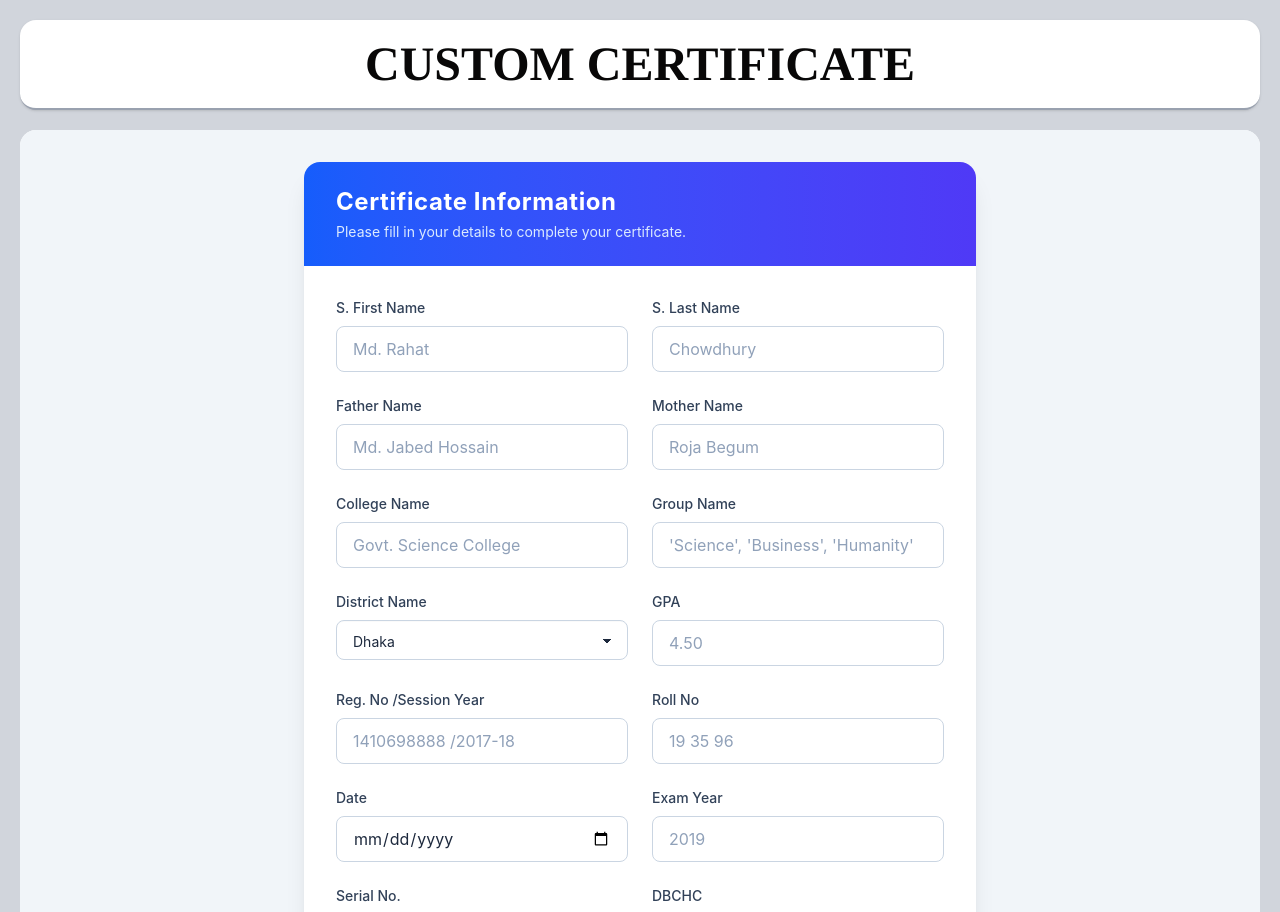
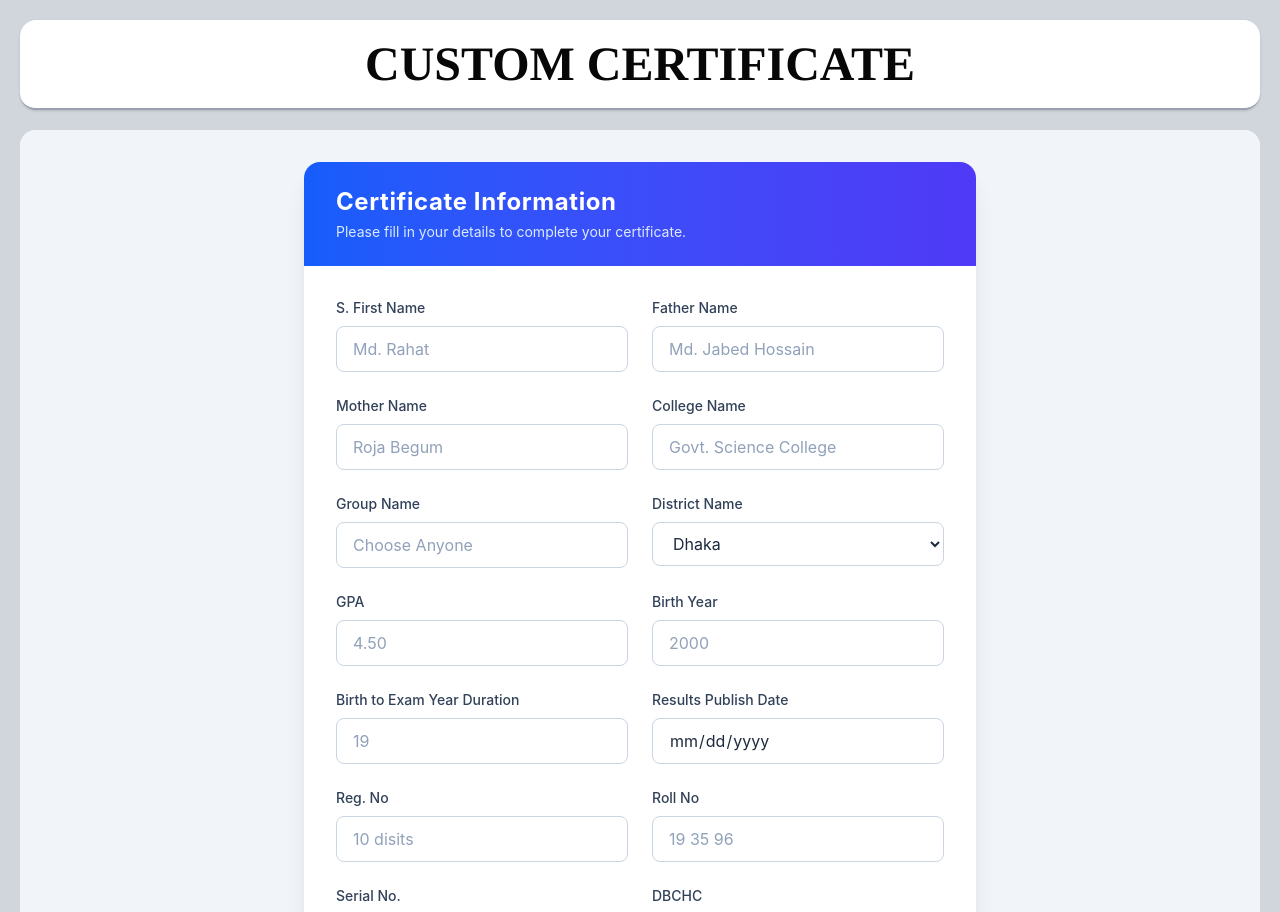
Before and after one commit to Github3121/Custom-Certificate, a React (Vite) app: page / in a window 1280 px wide. Shown: the top 912 px of the page. Built offline with nearby package versions, Linux system fonts and the light colour scheme.

Commit message:
some replace

```diff
--- a/src/App.jsx
+++ b/src/App.jsx
@@ -5,7 +5,6 @@ import PersonalInfoForm from './components/PersonalInformation';
 function App() {
 
   const [studentName, setStudentName] = useState('');
-  const [studentName2, setStudentName2] = useState('');
   const [fatherName, setFatherName] = useState('');
   const [motherName, setMotherName] = useState('');
   const [collegeName, setCollegeName] = useState('');
@@ -13,13 +12,49 @@ function App() {
   const [districtName, setDistrictName] = useState('');
   const [GPA, setGPA] = useState('');
   const [roll, setRoll] = useState('');
+  const [birthYear, setBirthYear] = useState('');
   const [reg, setReg] = useState('');
   const [year, setYear] = useState('');
   const [date, setDate] = useState('');
   const [serial, setSerial] = useState('');
   const [dbchc, setDBCHC] = useState('');
 
-  const dateFor = new Date(date);
+  const countHSC = Number(birthYear) + Number(year);
+  const registatin = countHSC - 2;
+  const nextYear = registatin + 1;
+
+  const finalresnear = `${registatin}-${nextYear.toString().slice(-2)}`;
+
+  const autoPickDate = {
+    2001: "2002-09-18",
+    2002: "2002-09-18",
+    2003: "2003-10-13",
+    2004: "2004-09-27",
+    2005: "2005-09-26",
+    2006: "2006-09-10",
+    2007: "2007-08-26",
+    2008: "2008-09-09",
+    2009: "2009-07-25",
+    2010: "2010-07-15",
+    2011: "2011-07-27",
+    2012: "2012-07-18",
+    2013: "2013-08-03",
+    2014: "2014-08-13",
+    2015: "2015-08-09",
+    2016: "2016-08-18",
+    2017: "2017-07-23",
+    2018: "2018-07-19",
+    2019: "2019-07-17",
+    2020: "2019-07-17",
+    2021: "2021-01-30",
+    2022: "2021-01-30",
+    2023: "2023-11-26",
+    2024: "2024-10-15",
+    2025: "2025-10-16",
+  };
+
+  const storyear = autoPickDate[countHSC];
+  const dateFor = new Date(storyear);
 
   const day = dateFor.getDate();
   const month = dateFor.toLocaleString("en-US", { month: "long" });
@@ -35,23 +70,23 @@ function App() {
         </div>
         <div className='w-full rounded-2xl bg-white pb-5'>
           <div>
-            <PersonalInfoForm studentName={studentName} setStudentName={setStudentName} studentName2={studentName2} setStudentName2={setStudentName2} fatherName={fatherName} setFatherName={setFatherName} motherName={motherName} setMotherName={setMotherName} collegeName={collegeName} setCollegeName={setCollegeName} groupName={groupName} setGroupName={setGroupName} districtName={districtName} setDistrictName={setDistrictName} GPA={GPA} setGPA={setGPA} roll={roll} setRoll={setRoll} reg={reg} setReg={setReg} year={year} setYear={setYear} date={date} setDate={setDate} serial={serial} setSerial={setSerial} dbchc={dbchc} setDBCHC={setDBCHC} />
+            <PersonalInfoForm studentName={studentName} setStudentName={setStudentName} birthYear={birthYear} setBirthYear={setBirthYear} fatherName={fatherName} setFatherName={setFatherName} motherName={motherName} setMotherName={setMotherName} collegeName={collegeName} setCollegeName={setCollegeName} groupName={groupName} setGroupName={setGroupName} districtName={districtName} setDistrictName={setDistrictName} GPA={GPA} setGPA={setGPA} roll={roll} setRoll={setRoll} reg={reg} setReg={setReg} year={year} setYear={setYear} date={date} storyear={storyear} setDate={setDate} serial={serial} setSerial={setSerial} dbchc={dbchc} setDBCHC={setDBCHC} />
           </div>
           <div className='overflow-x-scroll my-5'>
             <div id="certificate-print" className='relative bg-white shadow mx-auto flex justify-center items-center blurry-text h-210 w-297 bg-set'>
-              <p className='absolute tinos-bold-italic font-bold text-[24px] scale-y-[1.2] underline underline-offset-2 top-35.5 left-212 pl-1'>{reg.length === 0 ? '1411589565 /2014-16' : reg}</p>
+              <p className='absolute tinos-bold-italic font-bold text-[24px] scale-y-[1.2] underline underline-offset-2 top-35.5 left-212 pl-1'>{reg.length === 0 ? '1411589565 /2014-16' : `${reg} /${finalresnear}`}</p>
               <p className='absolute tinos-bold-italic font-bold text-[24px] scale-y-[1.2] top-34 left-75 pl-1 tracking-[0.5px] custom-shadow'>{serial.length === 0 ? '1245783' : serial}</p>
               <p className='absolute tinos-bold font-bold text-[20px] scale-y-[1] top-[183px] left-[267px] pl-1 tracking-[0.4px] custom-shadow'>{dbchc.length === 0 ? '11245869' : dbchc}</p>
-              <p className='absolute tinos-bold font-bold text-[24px] scale-y-[1.2] top-55 left-213 pl-1 tracking-[0.5px]'>{year.length === 0 ? '2015' : year}</p>
-              <p className='absolute tinos-bold-italic text-[25px] scale-y-[1.2] top-74 left-96.5 pl-2'>{studentName.length === 0 ? 'Md. Joyhanul Islam' : studentName} {studentName2}</p>
+              <p className='absolute tinos-bold font-bold text-[24px] scale-y-[1.2] top-55 left-213 pl-1 tracking-[0.5px]'>{countHSC.length === 0 ? '2015' : countHSC}</p>
+              <p className='absolute tinos-bold-italic text-[25px] scale-y-[1.2] top-74 left-96.5 pl-2'>{studentName.length === 0 ? 'Md. Joyhanul Islam' : studentName}</p>
               <p className='absolute tinos-bold-italic text-[25px] scale-y-[1.2] top-88.5 left-80 pl-2'>{fatherName.length === 0 ? 'Md. Jalal Uddin' : fatherName}</p>
               <p className='absolute tinos-bold-italic text-[25px] scale-y-[1.2] top-101 left-39.5 pl-2'>{motherName.length === 0 ? 'Mst. Rabeya Sultana' : motherName}</p>
               <p className='absolute tinos-bold-italic text-[25px] scale-y-[1.2] top-114 left-34.5 pl-2'>{collegeName.length === 0 ? 'Dhaka College' : collegeName}</p>
               <p className='absolute tinos-bold-italic text-[25px] scale-y-[1.2] top-129.5 left-32.5 w-153 pl-2 text-center'>{districtName.length === 0 ? 'Dhaka' : districtName}</p>
-              <p className='absolute tinos-bold-italic text-[25px] scale-y-[1.2] top-129 left-155 w-80 pl-2 text-center'>{roll.length === 0 ? '15 42 36' : roll}</p>
+              <p className='absolute tinos-bold-italic text-[25px] scale-y-[1.2] top-129 left-155 w-80 pl-2 text-center'>{roll.length === 0 ? '15 42 36' : roll.replace(/(.{2})/g, '$1 ').trim()}</p>
               <p className='absolute tinos-bold-italic text-[25px] scale-y-[1.1] top-143 left-145 w-93.5 pl-2 text-center'>{groupName.length === 0 ? 'Business Studies' : groupName}</p>
               <p className='absolute tinos-bold-italic text-[23px] scale-y-[1.1] top-157 left-42.5 w-18 pl-2 text-center'>{GPA.length === 0 ? '4.00' : GPA}</p>
-              <p className='absolute tinos-bold-italic text-[19px] top-187 left-88 pl-2 text-center font-bold'>{customFormat === 'NaN Invalid Date, NaN' ? '7 August, 2026' : customFormat }.</p>
+              <p className='absolute tinos-bold-italic text-[19px] top-187 left-88 pl-2 text-center font-bold'>{customFormat === 'NaN Invalid Date, NaN' ? '7 August, 2026' : customFormat}.</p>
             </div>
           </div>
           <div className="pt-4 flex justify-center items-center">
--- a/src/components/PersonalInformation.jsx
+++ b/src/components/PersonalInformation.jsx
@@ -1,4 +1,4 @@
-export default function PersonalInfoForm({ studentName, setStudentName, studentName2, setStudentName2, fatherName, setFatherName, motherName, setMotherName, collegeName, setCollegeName, groupName, setGroupName, districtName, setDistrictName, GPA, setGPA, roll, setRoll, reg, setReg, year, setYear, date, setDate, serial, setSerial, dbchc, setDBCHC }) {
+export default function PersonalInfoForm({ studentName, setStudentName, birthYear, setBirthYear, fatherName, setFatherName, motherName, setMotherName, collegeName, setCollegeName, groupName, setGroupName, districtName, setDistrictName, GPA, setGPA, roll, setRoll, reg, setReg, year, setYear, setDate, serial, setSerial, dbchc, setDBCHC, storyear }) {
 
     return (
         <div className="min-h-screen bg-slate-100 flex items-center justify-center p-4 sm:p-6 lg:p-8 rounded-2xl">
@@ -15,34 +15,37 @@ export default function PersonalInfoForm({ studentName, setStudentName, studentN
                             <input value={studentName} onChange={(e) => setStudentName(e.target.value)} type="text" placeholder="Md. Rahat" required className="w-full px-4 py-2.5 rounded-lg border border-slate-300 focus:ring-2 focus:ring-blue-500 focus:border-blue-500 outline-none transition text-slate-800 placeholder-slate-400" />
                         </div>
                         <div>
-                            <label className="block text-sm font-medium text-slate-700 mb-2">S. Last Name</label>
-                            <input value={studentName2} onChange={(e) => setStudentName2(e.target.value)} type="text" placeholder="Chowdhury" required className="w-full px-4 py-2.5 rounded-lg border border-slate-300 focus:ring-2 focus:ring-blue-500 focus:border-blue-500 outline-none transition text-slate-800 placeholder-slate-400" />
+                            <label className="block text-sm font-medium text-slate-700 mb-2">Father Name</label>
+                            <input value={fatherName} onChange={(e) => setFatherName(e.target.value)} type="text" placeholder="Md. Jabed Hossain" required className="w-full px-4 py-2.5 rounded-lg border border-slate-300 focus:ring-2 focus:ring-blue-500 focus:border-blue-500 outline-none transition text-slate-800 placeholder-slate-400" />
                         </div>
                     </div>
                     <div className="grid grid-cols-1 sm:grid-cols-2 gap-6">
                         <div>
-                            <label className="block text-sm font-medium text-slate-700 mb-2">Father Name</label>
-                            <input value={fatherName} onChange={(e) => setFatherName(e.target.value)} type="text" placeholder="Md. Jabed Hossain" required className="w-full px-4 py-2.5 rounded-lg border border-slate-300 focus:ring-2 focus:ring-blue-500 focus:border-blue-500 outline-none transition text-slate-800 placeholder-slate-400" />
+                            <label className="block text-sm font-medium text-slate-700 mb-2">Mother Name</label>
+                            <input value={motherName} onChange={(e) => setMotherName(e.target.value)} type="text" placeholder="Roja Begum" className="w-full px-4 py-2.5 rounded-lg border border-slate-300 focus:ring-2 focus:ring-blue-500 focus:border-blue-500 outline-none transition text-slate-800 placeholder-slate-400" />
                         </div>
                         <div>
-                            <label className="block text-sm font-medium text-slate-700 mb-2">Mother Name</label>
-                            <input value={motherName} onChange={(e) => setMotherName(e.target.value)} type="text" placeholder="Roja Begum" className="w-full px-4 py-2.5 rounded-lg border border-slate-300 focus:ring-2 focus:ring-blue-500 focus:border-blue-500 outline-none transition text-slate-800 placeholder-slate-400" />
+                            <label className="block text-sm font-medium text-slate-700 mb-2">College Name</label>
+                            <input value={collegeName} onChange={(e) => setCollegeName(e.target.value)} list="browsers" type="text" placeholder="Govt. Science College" required className="w-full px-4 py-2.5 rounded-lg border border-slate-300 focus:ring-2 focus:ring-blue-500 focus:border-blue-500 outline-none transition text-slate-800 placeholder-slate-400" />
+                            <datalist id="browsers">
+                                <option value="Dhaka State College"></option>
+                                <option value="Dhaka College"></option>
+                            </datalist>
                         </div>
                     </div>
                     <div className="grid grid-cols-1 sm:grid-cols-2 gap-6">
                         <div>
-                            <label className="block text-sm font-medium text-slate-700 mb-2">College Name</label>
-                            <input value={collegeName} onChange={(e) => setCollegeName(e.target.value)} type="text" placeholder="Govt. Science College" required className="w-full px-4 py-2.5 rounded-lg border border-slate-300 focus:ring-2 focus:ring-blue-500 focus:border-blue-500 outline-none transition text-slate-800 placeholder-slate-400" />
+                            <label className="block text-sm font-medium text-slate-700 mb-2">Group Name</label>
+                            <input value={groupName} onChange={(e) => setGroupName(e.target.value)} list="groups" type="text" placeholder="Choose Anyone" className="w-full px-4 py-2.5 rounded-lg border border-slate-300 focus:ring-2 focus:ring-blue-500 focus:border-blue-500 outline-none transition text-slate-800 placeholder-slate-400" />
+                            <datalist id="groups">
+                                <option value="Science"></option>
+                                <option value="Business Studies"></option>
+                                <option value="Arts"></option>
+                            </datalist>
                         </div>
                         <div>
-                            <label className="block text-sm font-medium text-slate-700 mb-2">Group Name</label>
-                            <input value={groupName} onChange={(e) => setGroupName(e.target.value)} type="text" placeholder="'Science', 'Business', 'Humanity'" className="w-full px-4 py-2.5 rounded-lg border border-slate-300 focus:ring-2 focus:ring-blue-500 focus:border-blue-500 outline-none transition text-slate-800 placeholder-slate-400" />
-                        </div>
-                    </div>
-                    <div className="grid grid-cols-1 sm:grid-cols-2 gap-6">
-                        <div>
                             <label className="block text-sm font-medium text-slate-700 mb-2">District Name</label>
-                            <select defaultValue={districtName} onChange={(e) => setDistrictName(e.target.value)} className="select w-full px-4 py-2.5 rounded-lg border border-slate-300 focus:ring-2 focus:ring-blue-500 focus:border-blue-500 outline-none transition text-slate-800">
+                            <select defaultValue={districtName} onChange={(e) => setDistrictName(e.target.value)} className="w-full px-4 py-2.5 rounded-lg border border-slate-300 focus:ring-2 focus:ring-blue-500 focus:border-blue-500 outline-none transition text-slate-800">
                                 <option disabled={true}>Pick a District</option>
                                 <option value="Dhaka">Dhaka</option>
                                 <option value="Faridpur">Faridpur</option>
@@ -59,15 +62,31 @@ export default function PersonalInfoForm({ studentName, setStudentName, studentN
                                 <option value="Tangail">Tangail</option>
                             </select>
                         </div>
+                    </div>
+                    <div className="grid grid-cols-1 sm:grid-cols-2 gap-6">
                         <div>
                             <label className="block text-sm font-medium text-slate-700 mb-2">GPA</label>
                             <input value={GPA} onChange={(e) => setGPA(e.target.value)} type="text" placeholder="4.50" className="w-full px-4 py-2.5 rounded-lg border border-slate-300 focus:ring-2 focus:ring-blue-500 focus:border-blue-500 outline-none transition text-slate-800 placeholder-slate-400" />
                         </div>
+                        <div>
+                            <label className="block text-sm font-medium text-slate-700 mb-2">Birth Year</label>
+                            <input value={birthYear} onChange={(e) => setBirthYear(e.target.value)} type="text" placeholder="2000" required className="w-full px-4 py-2.5 rounded-lg border border-slate-300 focus:ring-2 focus:ring-blue-500 focus:border-blue-500 outline-none transition text-slate-800 placeholder-slate-400" />
+                        </div>
                     </div>
                     <div className="grid grid-cols-1 sm:grid-cols-2 gap-6">
                         <div>
-                            <label className="block text-sm font-medium text-slate-700 mb-2">Reg. No /Session Year</label>
-                            <input value={reg} onChange={(e) => setReg(e.target.value)} type="text" placeholder="1410698888 /2017-18" required className="w-full px-4 py-2.5 rounded-lg border border-slate-300 focus:ring-2 focus:ring-blue-500 focus:border-blue-500 outline-none transition text-slate-800 placeholder-slate-400" />
+                            <label className="block text-sm font-medium text-slate-700 mb-2">Birth to Exam Year Duration</label>
+                            <input value={year} onChange={(e) => setYear(e.target.value)} type="number" placeholder="19" className="w-full px-4 py-2.5 rounded-lg border border-slate-300 focus:ring-2 focus:ring-blue-500 focus:border-blue-500 outline-none transition text-slate-800 placeholder-slate-400" />
+                        </div>
+                        <div>
+                            <label className="block text-sm font-medium text-slate-700 mb-2">Results Publish Date</label>
+                            <input value={storyear} onChange={(e) => setDate(e.target.value)} type="date" className="w-full px-4 py-2.5 rounded-lg border border-slate-300 focus:ring-2 focus:ring-blue-500 focus:border-blue-500 outline-none transition text-slate-800" disabled />
+                        </div>
+                    </div>
+                    <div className="grid grid-cols-1 sm:grid-cols-2 gap-6">
+                        <div>
+                            <label className="block text-sm font-medium text-slate-700 mb-2">Reg. No</label>
+                            <input value={reg} onChange={(e) => setReg(e.target.value)} type="text" placeholder="10 disits" required className="w-full px-4 py-2.5 rounded-lg border border-slate-300 focus:ring-2 focus:ring-blue-500 focus:border-blue-500 outline-none transition text-slate-800 placeholder-slate-400" />
                         </div>
                         <div>
                             <label className="block text-sm font-medium text-slate-700 mb-2">Roll No</label>
@@ -76,22 +95,12 @@ export default function PersonalInfoForm({ studentName, setStudentName, studentN
                     </div>
                     <div className="grid grid-cols-1 sm:grid-cols-2 gap-6">
                         <div>
-                            <label className="block text-sm font-medium text-slate-700 mb-2">Date</label>
-                            <input value={date} onChange={(e) => setDate(e.target.value)} type="date" className="w-full px-4 py-2.5 rounded-lg border border-slate-300 focus:ring-2 focus:ring-blue-500 focus:border-blue-500 outline-none transition text-slate-800" />
-                        </div>
-                        <div>
-                            <label className="block text-sm font-medium text-slate-700 mb-2">Exam Year</label>
-                            <input value={year} onChange={(e) => setYear(e.target.value)} type="text" placeholder="2019" className="w-full px-4 py-2.5 rounded-lg border border-slate-300 focus:ring-2 focus:ring-blue-500 focus:border-blue-500 outline-none transition text-slate-800 placeholder-slate-400" />
-                        </div>
-                    </div>
-                    <div className="grid grid-cols-1 sm:grid-cols-2 gap-6">
-                        <div>
                             <label className="block text-sm font-medium text-slate-700 mb-2">Serial No.</label>
-                            <input value={serial} onChange={(e) => setSerial(e.target.value)} type="text" placeholder="1526483" className="w-full px-4 py-2.5 rounded-lg border border-slate-300 focus:ring-2 focus:ring-blue-500 focus:border-blue-500 outline-none transition text-slate-800" />
+                            <input value={serial} onChange={(e) => setSerial(e.target.value)} type="text" placeholder="7 disits" className="w-full px-4 py-2.5 rounded-lg border border-slate-300 focus:ring-2 focus:ring-blue-500 focus:border-blue-500 outline-none transition text-slate-800" />
                         </div>
                         <div>
                             <label className="block text-sm font-medium text-slate-700 mb-2">DBCHC</label>
-                            <input value={dbchc} onChange={(e) => setDBCHC(e.target.value)} type="text" placeholder="25453678" className="w-full px-4 py-2.5 rounded-lg border border-slate-300 focus:ring-2 focus:ring-blue-500 focus:border-blue-500 outline-none transition text-slate-800 placeholder-slate-400" />
+                            <input value={dbchc} onChange={(e) => setDBCHC(e.target.value)} type="text" placeholder="8 disits" className="w-full px-4 py-2.5 rounded-lg border border-slate-300 focus:ring-2 focus:ring-blue-500 focus:border-blue-500 outline-none transition text-slate-800 placeholder-slate-400" />
                         </div>
                     </div>
                 </div>
```
